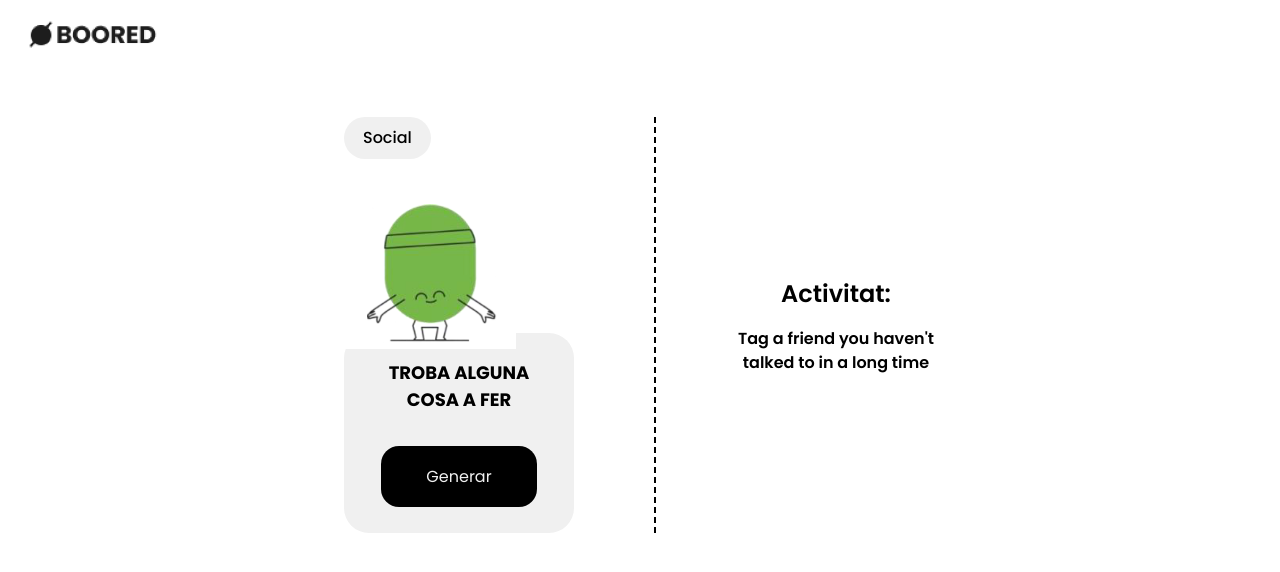
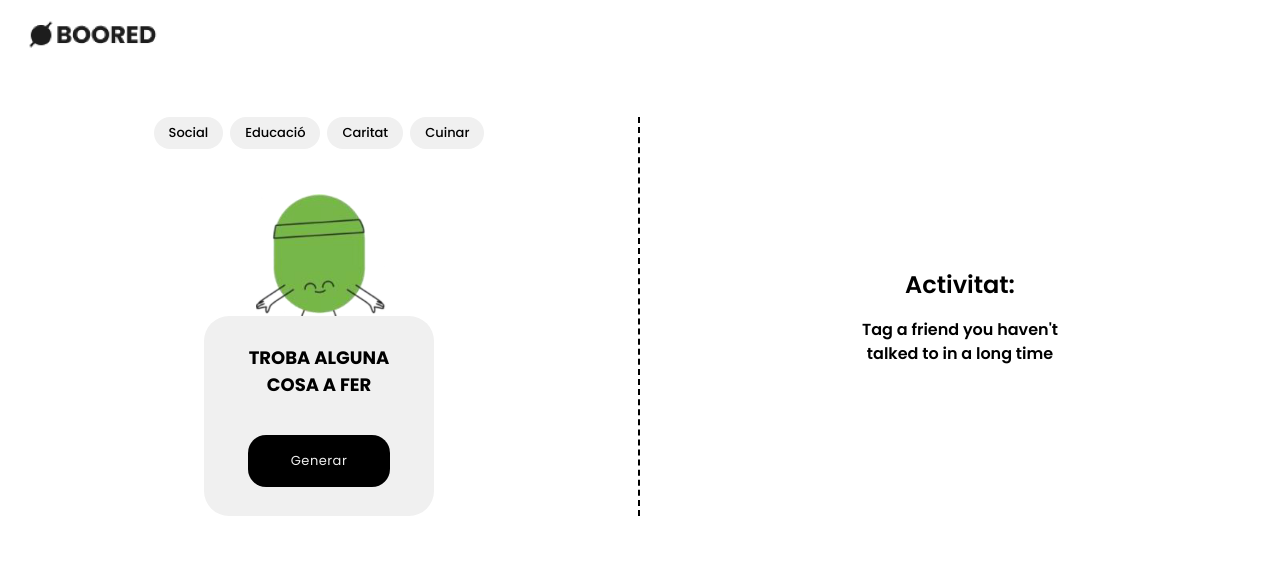
Before and after one commit to IsaLagu/boored, a React (Vite) app: page / in a window 1280 px wide. Shown: the top 572 px of the page. Built offline with nearby package versions, Linux system fonts and the light colour scheme.

Commit message:
adjust styles

```diff
--- a/src/components/button/button.css
+++ b/src/components/button/button.css
@@ -1,11 +1,12 @@
 .button {
     background-color: black;
     color:#f0f0f0;
-    padding: 18px 45px;
+    padding: 16px 43px;
     border-style: none;
     border-radius: 18px;
     text-align: center;
-    font-size: medium;
+    font-size: small;
+    letter-spacing: 0.5px;
   }
 
   .button:hover {
--- a/src/components/tag/tag.css
+++ b/src/components/tag/tag.css
@@ -2,15 +2,20 @@
     display: inline-block;
     background-color: #f0f0f0;
     color: black;
-    padding: 9px 19px;
+    padding: 6px 15px;
     border-style: none;
     border-radius: 25px;
     font-weight: 500;
+    font-size: small;
     text-align: center;
-    margin-bottom: 40px;
   }
 
   .tag:hover {
     background-color: rgb(126, 66, 221);
     color: #f0f0f0;
   }
+
+  .tag:active {
+    background-color: rgb(126, 66, 221);
+    color: #f0f0f0;
+  }
--- a/src/pages/home/Filter.jsx
+++ b/src/pages/home/Filter.jsx
@@ -1,10 +1,15 @@
-import React from "react";
+import "./filter.css";
 import { Tag } from "../../components/tag/Tag";
 
 export const Filter = () => {
   return (
-    <div>
+    <div className="tag-list">
       <Tag>Social</Tag>
+      <Tag>Educació</Tag>
+      <Tag>Caritat</Tag>
+      <Tag>Cuinar</Tag>
+      {/* <Tag>Relaxació</Tag>
+      <Tag>Treball intens</Tag> */}
     </div>
   );
 };
--- /dev/null
+++ b/src/pages/home/filter.css
@@ -0,0 +1,5 @@
+.tag-list {
+    display: flex;
+    gap: 7px;
+    margin-bottom: 40px;
+}
--- a/src/pages/home/home.css
+++ b/src/pages/home/home.css
@@ -20,10 +20,19 @@
   padding-bottom: 20px;
 }
 
+.sectionSearch {
+  display: flex;
+  flex-direction: column;
+  align-items: center;
+}
+
 .logo {
   height: 150px;
   width: auto;
   margin-bottom: -23px;
+  display: block;
+  margin-left: auto;
+  margin-right: auto;
 }
 
 .textSearch {
@@ -55,9 +64,17 @@
   .sectionSearch {
     border-right: 2px dashed;
     padding: 0 80px;
+    width: 50%;
+    display: flex;
+    flex-direction: column;
+    align-items: center;
   }
 
   .sectionActivity {
     padding: 0 80px;
+    width: 50%;
+    display: flex;
+    flex-direction: column;
+    align-items: center;
   }
 }
```
